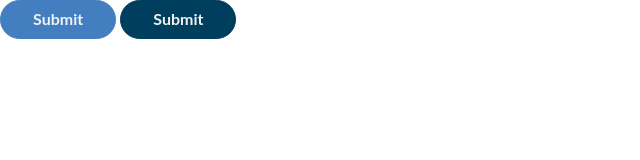
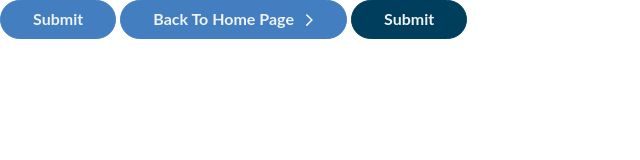
Before and after one commit to Arjun-strat/OASIA, a plain HTML site: page atoms/button.html in a window 1280 px wide. Shown: the whole page, without its empty margins (0-640 px from the left). Drawn offline with nearby package versions, Linux system fonts and the light colour scheme; files that its build step writes are made by us from their sources.

```diff
--- a/assets/scss/atoms/_button.scss
+++ b/assets/scss/atoms/_button.scss
@@ -16,6 +16,29 @@
     span {
         position: relative;
         z-index: 9;
+
+        .oa-btn__icon {
+            display: none;
+            padding: 0;
+            position: absolute;
+            right: 0;
+            top: 51%;
+            transform: translateY(-50%);
+            width: 9px;
+            height: 12px;
+            z-index: 9;
+
+            svg {
+                transform: 0.3s;
+                display: block;
+                width: 100%;
+                height: 100%;
+
+                path {
+                    transform: 0.3s;
+                }
+            }
+        }
     }
 
     &::after {
@@ -38,6 +61,19 @@
             left: 0;
             transition: 0.3s;
         }
+
+        span {
+            .oa-btn__icon {
+                svg {
+                    transform: 0.3s;
+
+                    path {
+                        transform: 0.3s;
+                        stroke: #427EC0;
+                    }
+                }
+            }
+        }
     }
 
     //
@@ -53,4 +89,15 @@
             }
         }
     }
+
+    //
+    &--arrow {
+        span {
+            padding-right: 20px;
+
+            &.oa-btn__icon {
+                display: block;
+            }
+        }
+    }
 }
--- a/atoms/button.html
+++ b/atoms/button.html
@@ -18,6 +18,13 @@
     <a href="#" class="oa-btn">
       <span>Submit</span>
     </a>
+    <a href="#" class="oa-btn oa-btn--arrow">
+      <span>Back To Home Page <span class="oa-btn__icon">
+        <svg xmlns="http://www.w3.org/2000/svg" width="11" height="16" viewBox="0 0 11 16" fill="none">
+        <path d="M1.90234 1.3927L8.62234 8.1127L1.90234 14.8327" stroke="white" stroke-width="2" stroke-linecap="round"/>
+        </svg>
+      </span></span>
+    </a>
     <a href="#" class="oa-btn oa-btn--dark">
       <span>Submit</span>
     </a>
```
